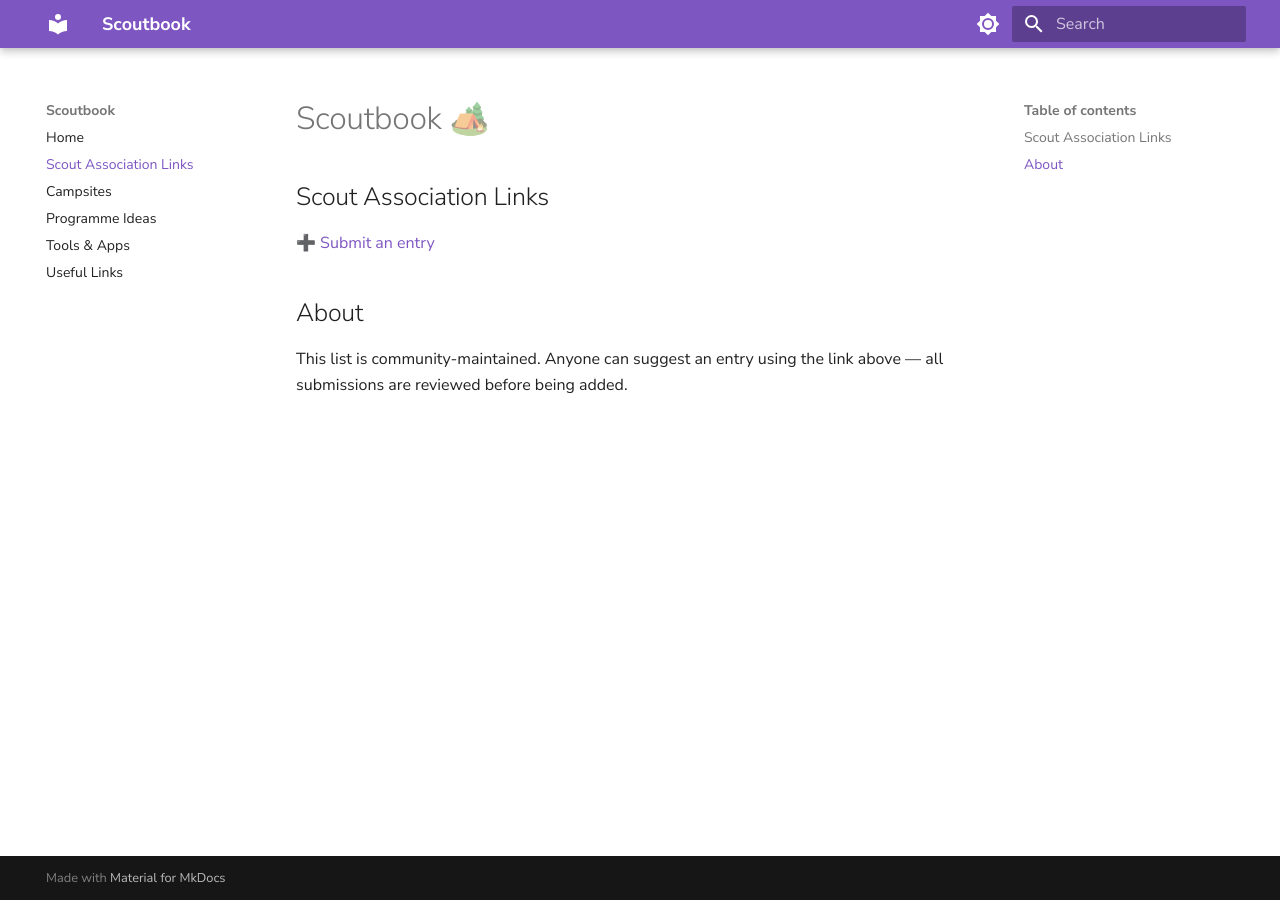
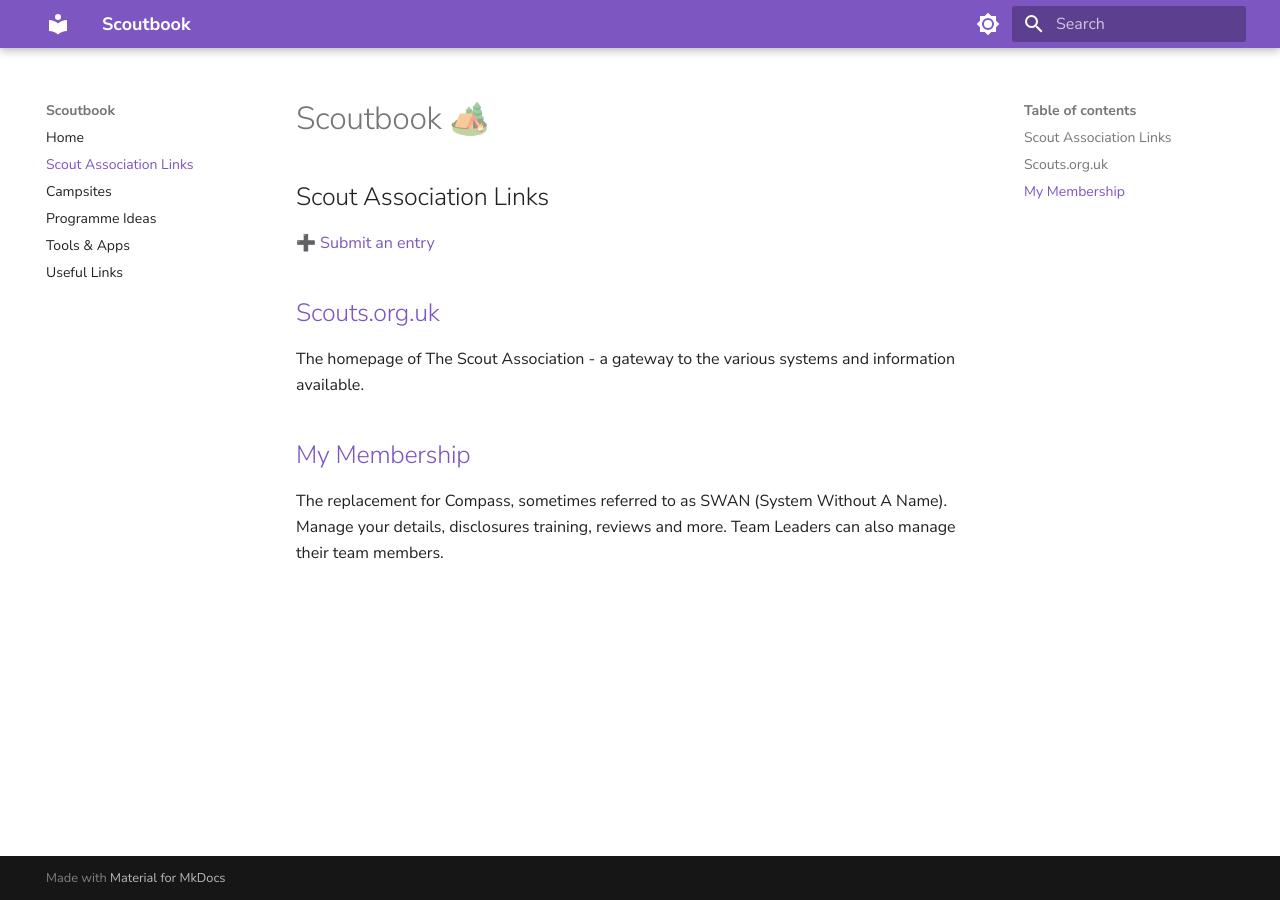
Before and after one commit to krisreynolds/scoutbook, an MkDocs documentation site: the page built from docs/scouts-links.md, in a window 1280 px wide. Built offline with MkDocs 1.6.1 and Material for MkDocs 9.7.7, drawn with Linux system fonts in a browser that asks for light colours; some web fonts are replaced.

Commit message:
Content update

```diff
--- a/docs/scouts-links.md
+++ b/docs/scouts-links.md
@@ -4,5 +4,8 @@
 
 [➕ Submit an entry](https://github.com/krisreynolds/scoutbook/issues/new/choose)
 
-## About
-This list is community-maintained. Anyone can suggest an entry using the link above — all submissions are reviewed before being added.
+## [Scouts.org.uk](https://www.scouts.org.uk)
+The homepage of The Scout Association - a gateway to the various systems and information available.
+
+## [My Membership](https://membership.scouts.org.uk)
+The replacement for Compass, sometimes referred to as SWAN (System Without A Name). Manage your details, disclosures training, reviews and more. Team Leaders can also manage their team members.
```
Also changed, not shown: README.md (+1 -1 lines).
